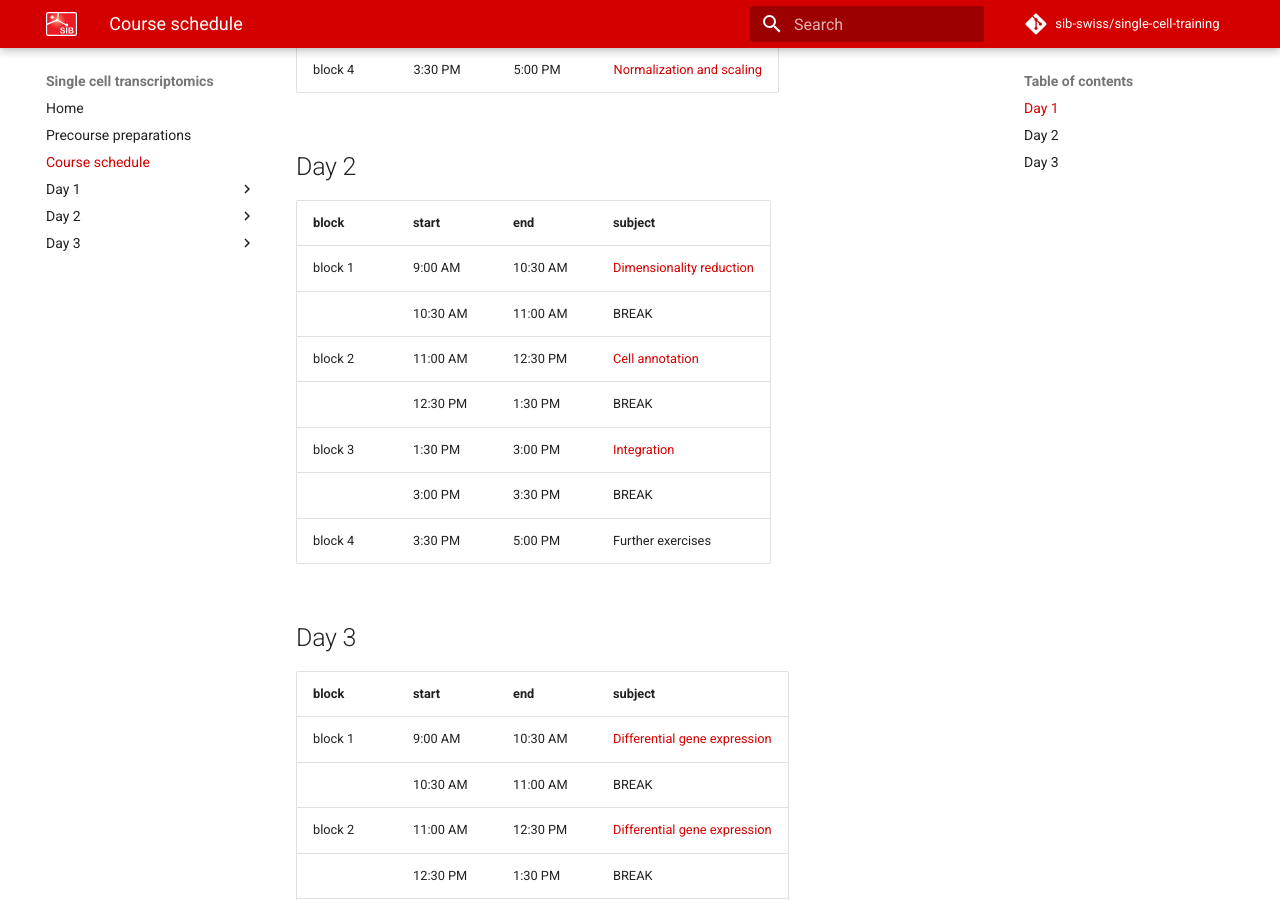
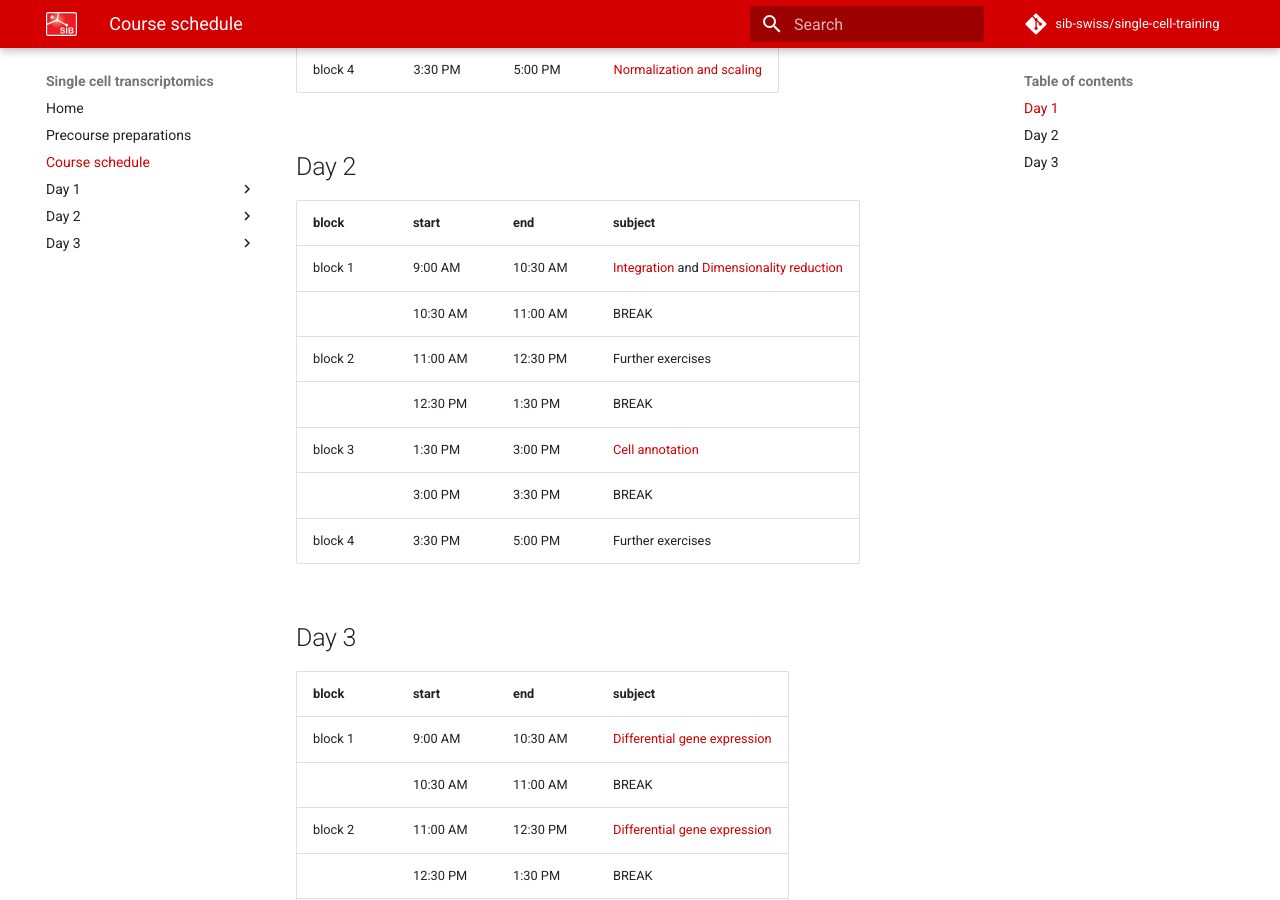
Before and after one commit to sib-swiss/single-cell-training, an MkDocs documentation site: the page built from docs/course_schedule.md, in a window 1280 px wide and 900 px high, scrolled down 692 px. Built offline with MkDocs 1.6.1 and Material for MkDocs 9.7.7, drawn with Linux system fonts in a browser that asks for light colours; comment, search, counter and statistics services are not loaded; the version menu is left out.

Commit message:
updates course schedule

```diff
--- a/docs/course_schedule.md
+++ b/docs/course_schedule.md
@@ -19,11 +19,11 @@
 
 | block   	| start    	| end      	| subject                             	|
 |---------	|----------	|----------	|-------------------------------------	|
-| block 1 	| 9:00 AM  	| 10:30 AM 	| [Dimensionality reduction](day2/dimensionality_reduction.md)	|
+| block 1 	| 9:00 AM  	| 10:30 AM 	| [Integration](day2/integration.md) and [Dimensionality reduction](day2/dimensionality_reduction.md)	|
 |         	| 10:30 AM 	| 11:00 AM 	| BREAK                               	|
-| block 2 	| 11:00 AM 	| 12:30 PM 	| [Cell annotation](day2/cell_annotation.md)  |
+| block 2 	| 11:00 AM 	| 12:30 PM 	| Further exercises  |
 |         	| 12:30 PM 	| 1:30 PM  	| BREAK                               	|
-| block 3 	| 1:30 PM  	| 3:00 PM  	| [Integration](day2/integration.md)              	|
+| block 3 	| 1:30 PM  	| 3:00 PM  	| [Cell annotation](day2/cell_annotation.md)      	|
 |         	| 3:00 PM  	| 3:30 PM  	| BREAK                               	|
 | block 4 	| 3:30 PM  	| 5:00 PM  	| Further exercises	|
 
```
